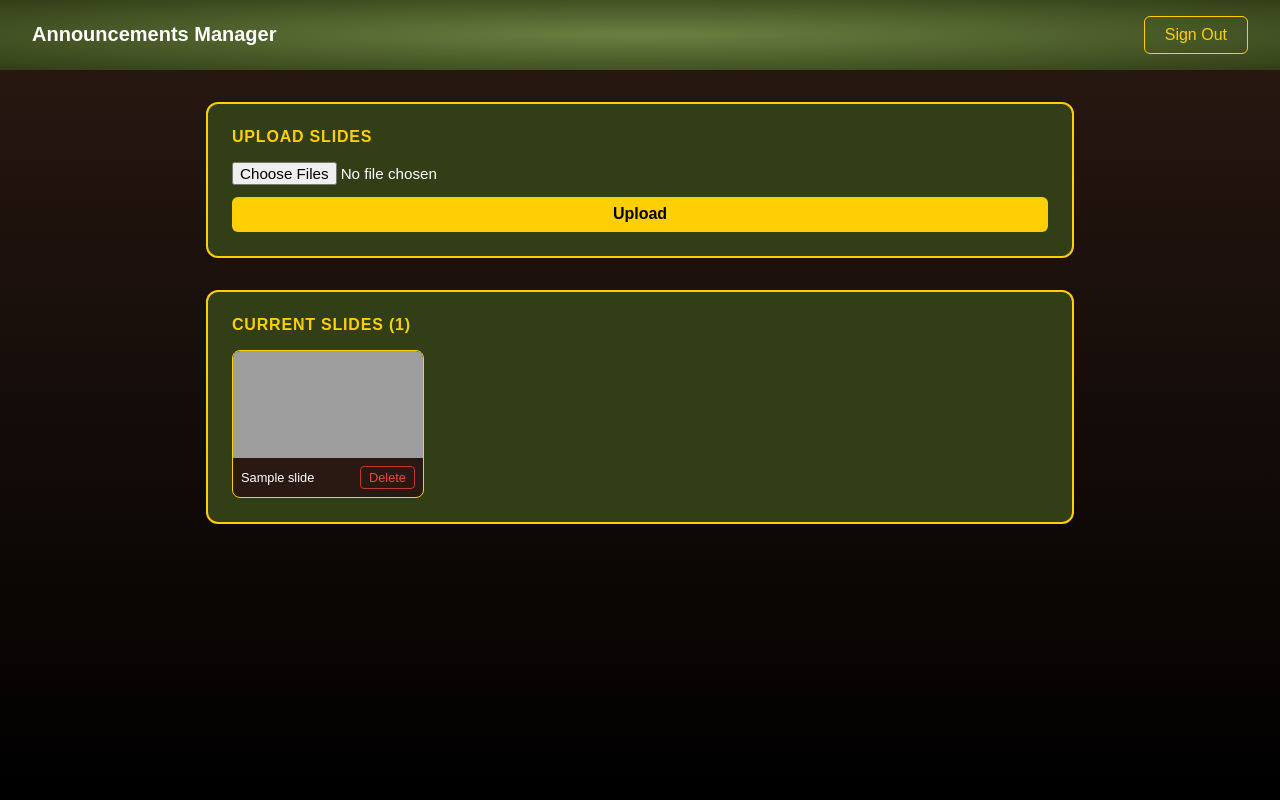
After one commit to shansou504/countdown, a Flask app: template countdown/templates/manage.html in a window 1280 px wide. The commit adds this page. Run offline with Flask 3, Linux system fonts and the light colour scheme; the template is opened without the code that fills it: most values are stand-ins (such as "Sample title", 1, 10 or a date in 2020); parts of the project's set-up code (start-up, migrations or seed data) failed here and were passed over; grey boxes are pictures that could not be loaded.

Commit message:
Add file server with login to make announcements dynamic

```diff
--- a/countdown/__init__.py
+++ b/countdown/__init__.py
@@ -1,10 +1,70 @@
-from flask import Flask, render_template
+from flask import Flask, render_template, url_for, request, redirect, session
+from functools import wraps
+from pathlib import Path
+from werkzeug.utils import secure_filename
+import json
+
+ALLOWED_EXTENSIONS = {".png", ".jpg", ".jpeg"}
 
 def create_app():
-    app = Flask(__name__)
+    app = Flask(__name__, instance_relative_config=True)
+    app.config.from_file("config.json", load=json.load)
+
+    announcements_folder = Path(app.static_folder) / "assets/images/announcements"
+
+    def login_required(f):
+        @wraps(f)
+        def decorated(*args, **kwargs):
+            if not session.get("authenticated"):
+                return redirect(url_for("login"))
+            return f(*args, **kwargs)
+        return decorated
 
     @app.route("/")
     def index():
         return render_template("index.html")
 
+    @app.route("/announcements.json")
+    def announcements_json():
+        slides = sorted(f.name for f in announcements_folder.iterdir() if f.suffix.lower() in ALLOWED_EXTENSIONS)
+        return [url_for("static", filename=f"assets/images/announcements/{n}") for n in slides]
+
+    @app.route("/login", methods=["GET", "POST"])
+    def login():
+        error = None
+        if request.method == "POST":
+            if request.form.get("password") == app.config["UPLOAD_PASSWORD"]:
+                session["authenticated"] = True
+                return redirect(url_for("manage"))
+            error = "Incorrect password."
+        return render_template("login.html", error=error)
+
+    @app.route("/logout", methods=["POST"])
+    def logout():
+        session.clear()
+        return redirect(url_for("login"))
+
+    @app.route("/manage")
+    @login_required
+    def manage():
+        slides = sorted(f.name for f in announcements_folder.iterdir() if f.suffix.lower() in ALLOWED_EXTENSIONS)
+        return render_template("manage.html", slides=slides)
+
+    @app.route("/upload", methods=["POST"])
+    @login_required
+    def upload():
+        for file in request.files.getlist("slides"):
+            filename = secure_filename(file.filename)
+            if filename and Path(filename).suffix.lower() in ALLOWED_EXTENSIONS:
+                file.save(announcements_folder / filename)
+        return redirect(url_for("manage"))
+
+    @app.route("/delete/<filename>", methods=["POST"])
+    @login_required
+    def delete(filename):
+        target = announcements_folder / secure_filename(filename)
+        if target.exists() and target.suffix.lower() in ALLOWED_EXTENSIONS:
+            target.unlink()
+        return redirect(url_for("manage"))
+
     return app
--- a/countdown/static/css/style.css
+++ b/countdown/static/css/style.css
@@ -160,3 +160,182 @@ html, body {
 .countdown-color {
     color: var(--gray-road-gold);
 }
+
+/* ========================
+    Login
+======================== */
+
+.login-body {
+    min-height: 100dvh;
+    display: flex;
+    flex-direction: column;
+    align-items: center;
+    justify-content: center;
+    background: linear-gradient(var(--gray-road-burgundy), var(--gray-road-black));
+    font-family: sans-serif;
+}
+.login-card {
+    background: var(--gray-road-dark-green);
+    border: 2px solid var(--gray-road-gold);
+    border-radius: 12px;
+    padding: 2rem 2.5rem;
+    display: flex;
+    flex-direction: column;
+    align-items: center;
+    gap: 1.25rem;
+    width: 100%;
+    max-width: 360px;
+}
+.login-card h1 {
+    margin: 0;
+    color: var(--gray-road-white);
+    font-size: 1.25rem;
+    text-align: center;
+}
+.login-form {
+    width: 100%;
+    display: flex;
+    flex-direction: column;
+    gap: 1rem;
+}
+.login-form input[type="password"] {
+    width: 100%;
+    padding: 0.6rem 0.75rem;
+    border: 1px solid var(--gray-road-gold);
+    border-radius: 6px;
+    background: var(--gray-road-burgundy);
+    color: var(--gray-road-white);
+    font-size: 1rem;
+}
+.login-error {
+    color: var(--gray-road-gold);
+    font-size: 0.9rem;
+    text-align: center;
+}
+
+/* ========================
+    Manage
+======================== */
+
+.manage-body {
+    min-height: 100dvh;
+    background: linear-gradient(var(--gray-road-burgundy), var(--gray-road-black));
+    font-family: sans-serif;
+    color: var(--gray-road-white);
+}
+.manage-header {
+    background: radial-gradient(var(--gray-road-green), var(--gray-road-dark-green));
+    padding: 1rem 2rem;
+    display: flex;
+    align-items: center;
+    justify-content: space-between;
+}
+.manage-header h1 {
+    margin: 0;
+    font-size: 1.25rem;
+}
+.manage-main {
+    max-width: 900px;
+    margin: 2rem auto;
+    padding: 0 1rem;
+    display: flex;
+    flex-direction: column;
+    gap: 2rem;
+}
+.manage-section {
+    background: var(--gray-road-dark-green);
+    border: 2px solid var(--gray-road-gold);
+    border-radius: 12px;
+    padding: 1.5rem;
+}
+.manage-section h2 {
+    margin: 0 0 1rem;
+    font-size: 1rem;
+    color: var(--gray-road-gold);
+    text-transform: uppercase;
+    letter-spacing: 0.05em;
+}
+.upload-form {
+    display: flex;
+    flex-direction: column;
+    gap: 0.75rem;
+}
+.upload-form input[type="file"] {
+    color: var(--gray-road-white);
+    font-size: 0.95rem;
+}
+.slides-grid {
+    display: grid;
+    grid-template-columns: repeat(auto-fill, minmax(180px, 1fr));
+    gap: 1rem;
+}
+.slide-card {
+    background: var(--gray-road-burgundy);
+    border: 1px solid var(--gray-road-gold);
+    border-radius: 8px;
+    overflow: hidden;
+    display: flex;
+    flex-direction: column;
+}
+.slide-card img {
+    width: 100%;
+    aspect-ratio: 16/9;
+    object-fit: cover;
+    display: block;
+}
+.slide-card footer {
+    padding: 0.5rem;
+    display: flex;
+    align-items: center;
+    justify-content: space-between;
+    gap: 0.5rem;
+}
+.slide-name {
+    font-size: 0.8rem;
+    overflow: hidden;
+    text-overflow: ellipsis;
+    white-space: nowrap;
+}
+.slides-empty {
+    color: #aaa;
+    font-size: 0.95rem;
+}
+
+/* ========================
+    Buttons
+======================== */
+
+.btn {
+    padding: 0.55rem 1.25rem;
+    border-radius: 6px;
+    font-size: 1rem;
+    font-weight: bold;
+    cursor: pointer;
+    border: none;
+}
+.btn:hover { opacity: 0.85; }
+.btn-gold {
+    background: var(--gray-road-gold);
+    color: var(--gray-road-black);
+}
+.btn-outline-gold {
+    background: none;
+    border: 1px solid var(--gray-road-gold);
+    color: var(--gray-road-gold);
+    font-weight: normal;
+}
+.btn-outline-gold:hover {
+    background: var(--gray-road-gold);
+    color: var(--gray-road-black);
+    opacity: 1;
+}
+.btn-delete {
+    background: none;
+    border: 1px solid #c0392b;
+    color: #e74c3c;
+    border-radius: 4px;
+    padding: 0.2rem 0.5rem;
+    font-size: 0.8rem;
+    cursor: pointer;
+}
+.btn-delete:hover { background: #c0392b; color: var(--gray-road-white); }
--- /dev/null
+++ b/countdown/templates/manage.html
@@ -0,0 +1,48 @@
+<!DOCTYPE html>
+<html>
+  <head>
+    <meta charset="UTF-8">
+    <meta name="viewport" content="width=device-width, initial-scale=1">
+    <title>Gray Road Baptist Church | Manage Announcements</title>
+    <link rel="icon" type="image/png" sizes="16x16" href="{{ url_for('static', filename='assets/icons/favicon-16x16.png') }}">
+    <link rel="icon" type="image/png" sizes="32x32" href="{{ url_for('static', filename='assets/icons/favicon-32x32.png') }}">
+    <link rel="stylesheet" href="{{ url_for('static', filename='css/style.css') }}">
+  </head>
+  <body class="manage-body">
+    <header class="manage-header">
+      <h1>Announcements Manager</h1>
+      <form method="post" action="{{ url_for('logout') }}">
+        <button class="btn btn-outline-gold" type="submit">Sign Out</button>
+      </form>
+    </header>
+    <main class="manage-main">
+      <section class="manage-section">
+        <h2>Upload Slides</h2>
+        <form class="upload-form" method="post" action="{{ url_for('upload') }}" enctype="multipart/form-data">
+          <input type="file" name="slides" accept=".png,.jpg,.jpeg" multiple>
+          <button class="btn btn-gold" type="submit">Upload</button>
+        </form>
+      </section>
+      <section class="manage-section">
+        <h2>Current Slides ({{ slides | length }})</h2>
+        {% if slides %}
+          <div class="slides-grid">
+            {% for slide in slides %}
+              <div class="slide-card">
+                <img src="{{ url_for('static', filename='assets/images/announcements/' + slide) }}" alt="{{ slide }}">
+                <footer>
+                  <span class="slide-name" title="{{ slide }}">{{ slide }}</span>
+                  <form method="post" action="{{ url_for('delete', filename=slide) }}">
+                    <button class="btn-delete" type="submit" onclick="return confirm('Delete {{ slide }}?')">Delete</button>
+                  </form>
+                </footer>
+              </div>
+            {% endfor %}
+          </div>
+        {% else %}
+          <p class="slides-empty">No slides uploaded yet.</p>
+        {% endif %}
+      </section>
+    </main>
+  </body>
+</html>
--- a/pyproject.toml
+++ b/pyproject.toml
@@ -3,7 +3,7 @@ name = "countdown"
 version = "1.0.0"
 description = "Web Based Countdown Display."
 dependencies = [
-    "flask",
+    "flask"
 ]
 
 [build-system]
```
Also changed, not shown: countdown/static/js/timer.js (+7 -13 lines), countdown/templates/login.html (added, +21 -0 lines), 1 other file.
